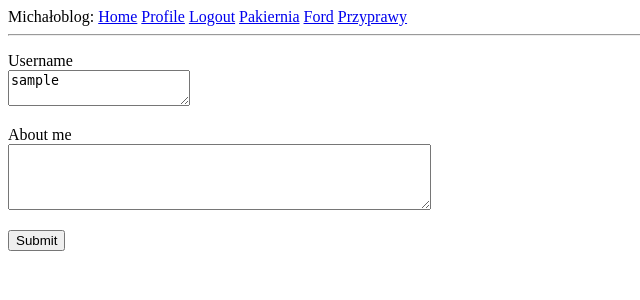
After one commit to Maggioi/michaloblog, a Flask app: page /edit_profile in a window 1280 px wide. The commit adds this page. Shown: the top 300 px of the page, without its empty margins (0-640 px from the left). Run offline with Flask 3, Linux system fonts and the light colour scheme; the visitor is signed in with stand-in values (Sample User, id 1); data comes from the database, SQL or seed files in the repository; both versions use the stored data as it was after the commit.

Commit message:
Ready for chapter 7

```diff
--- a/app/forms.py
+++ b/app/forms.py
@@ -1,6 +1,6 @@
 from flask_wtf import FlaskForm
-from wtforms import SubmitField, PasswordField, BooleanField, StringField
-from wtforms.validators import DataRequired, ValidationError, Email, EqualTo
+from wtforms import SubmitField, PasswordField, BooleanField, StringField, TextAreaField
+from wtforms.validators import DataRequired, ValidationError, Email, EqualTo, Length
 import sqlalchemy as sa
 from app import db
 from app.models import User
@@ -31,3 +31,8 @@ class RegistrationForm(FlaskForm):
         ))
         if user is not None:
             raise ValidationError('E-mail already in use!')
+
+class EditProfileForm(FlaskForm):
+    username = TextAreaField('Username', validators=[DataRequired()])
+    about_me = TextAreaField("About me", validators=[Length(min=0, max=140)])
+    submit = SubmitField("Submit")
--- a/app/models.py
+++ b/app/models.py
@@ -6,6 +6,7 @@ import sqlalchemy.orm as so
 from app import db
 from flask_login import UserMixin
 from app import login
+from hashlib import md5
 
 class User(UserMixin, db.Model):
     id: so.Mapped[int] = so.mapped_column(primary_key=True)
@@ -15,11 +16,20 @@ class User(UserMixin, db.Model):
 
     posts: so.WriteOnlyMapped['Post'] = so.relationship(back_populates='author')
 
+    about_me: so.Mapped[Optional[str]] = so.mapped_column(sa.String(140))
+    last_seen: so.Mapped[Optional[datetime]] = so.mapped_column(
+        default=lambda: datetime.now(timezone.utc)
+    )
+
     def set_password(self, password):
         self.password_hash = generate_password_hash(password)
 
     def check_password(self, password):
         return check_password_hash(self.password_hash, password)
+
+    def avatar(self, size):
+        digest = md5(self.email.lower().encode('utf-8')).hexdigest()
+        return f'https://www.gravatar.com/avatar/{digest}?d=identicon&s={size}'
 
     def __repr__(self):
         return f"<User {self.username}>"
--- a/app/routes.py
+++ b/app/routes.py
@@ -1,11 +1,11 @@
 from app import app, db
 from flask import render_template, flash, redirect, url_for, flash, redirect, request
-from app.forms import LoginForm, RegistrationForm
+from app.forms import LoginForm, RegistrationForm, EditProfileForm
 from flask_login import current_user, login_user, logout_user, login_required
 import sqlalchemy as sa
 from app.models import User
 from urllib.parse import urlsplit
-
+from datetime import datetime, timezone
 @app.route('/')
 @app.route('/index')
 @login_required
@@ -68,3 +68,34 @@ def register():
         flash('Congratulations, you are now a registered user!')
         return redirect(url_for('login'))
     return render_template('register.html', title='Register', form=form)
+
+@login_required
+@app.route('/user/<username>')
+def user(username):
+    user = db.first_or_404(sa.select(User).where(User.username == username))
+    posts = [
+        {"author" : user, "body": "Bloody lovely"},
+        {"author": user, "body": "hell yeah"}
+    ]
+    return render_template('user.html', user=user, posts=posts)
+
+@app.before_request
+def before_request():
+    if current_user.is_authenticated:
+        current_user.last_seen = datetime.now(timezone.utc)
+        db.session.commit()
+
+@login_required
+@app.route('/edit_profile', methods=["GET", 'POST'])
+def edit_profile():
+    form = EditProfileForm()
+    if form.validate_on_submit():
+        current_user.username = form.username.data
+        current_user.about_me = form.about_me.data
+        db.session.commit()
+        flash('Your changes has been set')
+        return redirect(url_for('user', username=current_user.username))
+    elif request.method == "GET":
+        form.username.data = current_user.username
+        form.about_me.data = current_user.about_me
+    return render_template('edit_profile.html', form=form)
--- /dev/null
+++ b/app/templates/_post.html
@@ -0,0 +1,6 @@
+<table>
+    <tr valign="top">
+        <td><img src="{{ user.avatar(32) }}"></td>
+        <td>{{ post.author.username }} says: <br> {{ post.body}}</td>
+    </tr>
+</table>
--- a/app/templates/base.html
+++ b/app/templates/base.html
@@ -16,6 +16,7 @@
         {% if current_user.is_anonymous %}
         <a href="{{ url_for('login') }}">Login</a>
         {% else %}
+        <a href="{{ url_for('user', username=current_user.username) }}">Profile</a>
         <a href="{{ url_for('logout') }}">Logout</a>
         {% endif %}
         <a href="{{ url_for('pakiernia') }}">Pakiernia</a>
--- /dev/null
+++ b/app/templates/edit_profile.html
@@ -0,0 +1,23 @@
+{% extends 'base.html' %}
+{% block content %}
+<form action="" method="post">
+    {{ form.hidden_tag() }}
+    <p>
+        {{ form.username.label }}<br>
+        {{ form.username(size=32) }}<br>
+        {% for error in form.username.errors %}
+        <span style="color:red;">[{{ error }}]</span>
+        {% endfor %}
+    </p>
+    <p>
+        {{ form.about_me.label }}<br>
+        {{ form.about_me(cols=50, rows=4) }}
+        {% for error in form.about_me.errors %}
+        <span style="color:red;">[{{ error }}]</span>
+        {% endfor %}
+    </p>
+    <p>
+        {{ form.submit() }}
+    </p>
+</form>
+{% endblock %}
```
Also changed, not shown: app/templates/user.html (added, +20 -0 lines), migrations/versions/8469e4570590_added_some_new_columns_to_the_user.py (added, +34 -0 lines), app.db.
